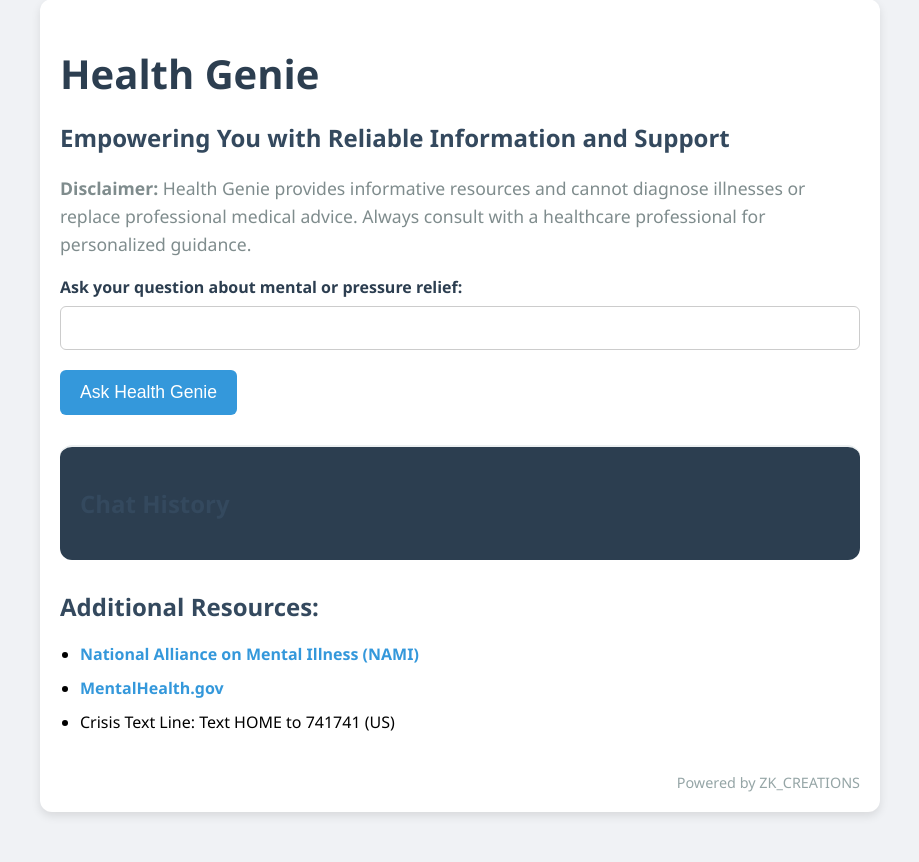
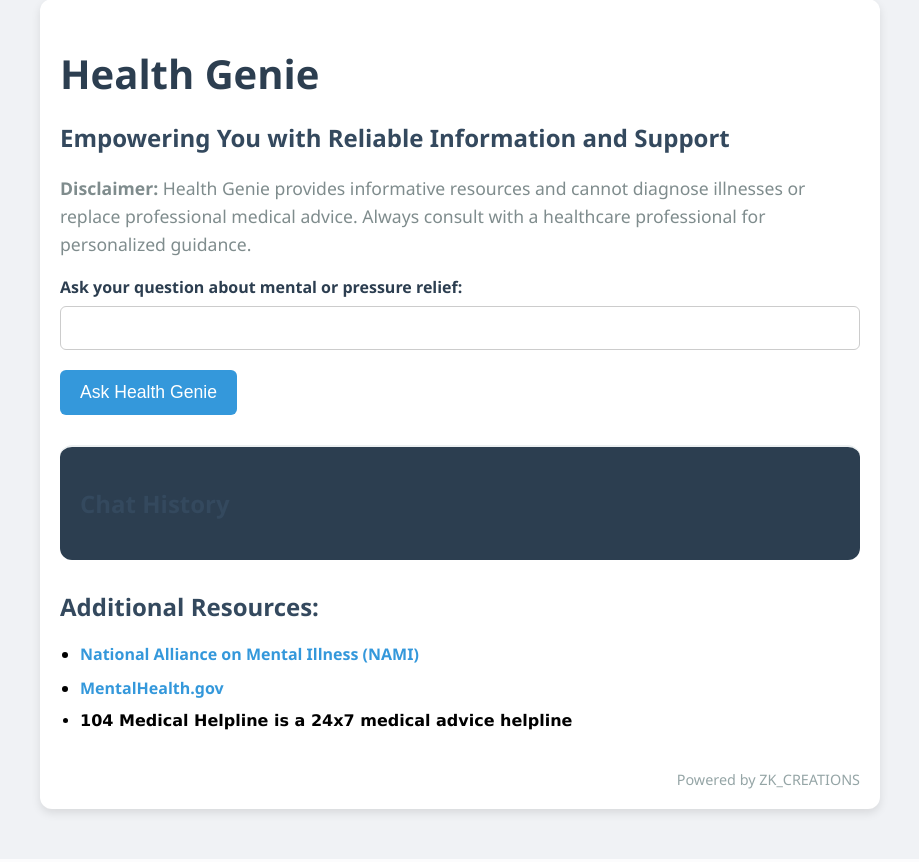
Before and after one commit to zuberkhan01st/Gemini_powered_chatbot, a Flask app: page / in a window 1280 px wide. Shown: the part 51-913 px from the top of the page, without its empty margins (180-1099 px from the left). After the commit the page ends 872 px from the top, so only its background shows below. Run offline with Flask 3, Linux system fonts and the light colour scheme.

Commit message:
Update index.html

```diff
--- a/templates/index.html
+++ b/templates/index.html
@@ -140,6 +140,11 @@
             color: #95a5a6;
             font-size: 0.9em;
         }
+        .helpline_{
+            font-style: unset;
+            font-family: 'Lucida Sans', 'Lucida Sans Regular', 'Lucida Grande', 'Lucida Sans Unicode', Geneva, Verdana, sans-serif;
+            font-weight: bolder;
+        }
     </style>
 </head>
 <body>
@@ -159,14 +164,14 @@
         {% if current_response %}
         <div class="current-response">
             <h2>Current Response</h2>
-            <p class="Health-Genie"><strong>Health Genie:</strong> {{ current_response }}</p>
+            <p class="Health-Genie"><strong>Health Genie:</strong> {{ current_response | safe }}</p>
         </div>
         {% endif %}
 
         <div class="chat-history">
             <h2>Chat History</h2>
             {% for role, text in chat_history %}
-                <p class="{{ role.replace(' ', '-') }}"><strong>{{ role }}:</strong> {{ text }}</p>
+                <p class="{{ role.replace(' ', '-') }}"><strong>{{ role }}:</strong> {{ text | safe }}</p>
             {% endfor %}
         </div>
 
@@ -175,7 +180,7 @@
             <ul>
                 <li><a href="https://www.nami.org/" target="_blank">National Alliance on Mental Illness (NAMI)</a></li>
                 <li><a href="https://www.samhsa.gov/mental-health" target="_blank">MentalHealth.gov</a></li>
-                <li>Crisis Text Line: Text HOME to 741741 (US)</li>
+                <li class="helpline_">104 Medical Helpline is a 24x7 medical advice helpline</li>
             </ul>
         </div>
 
```
